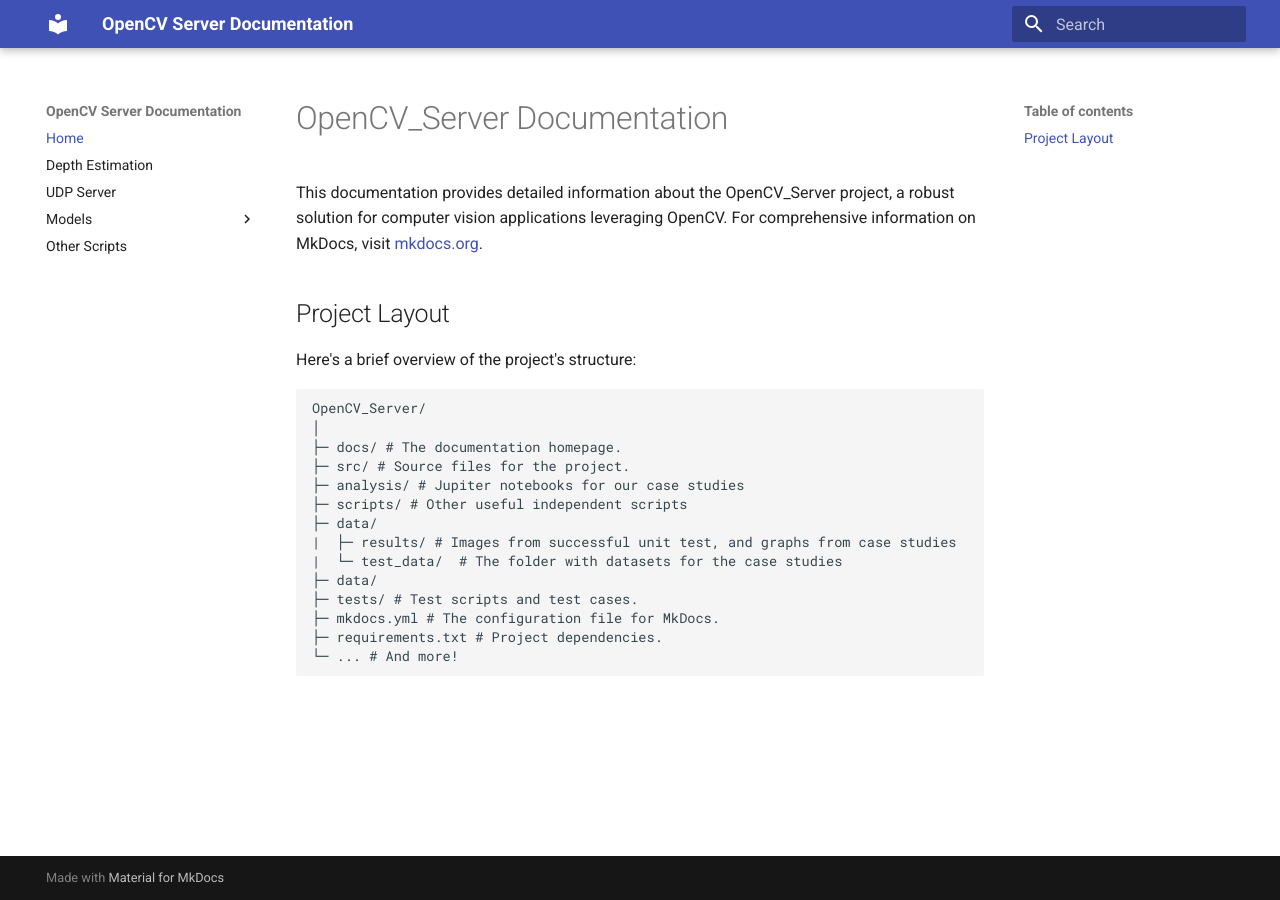
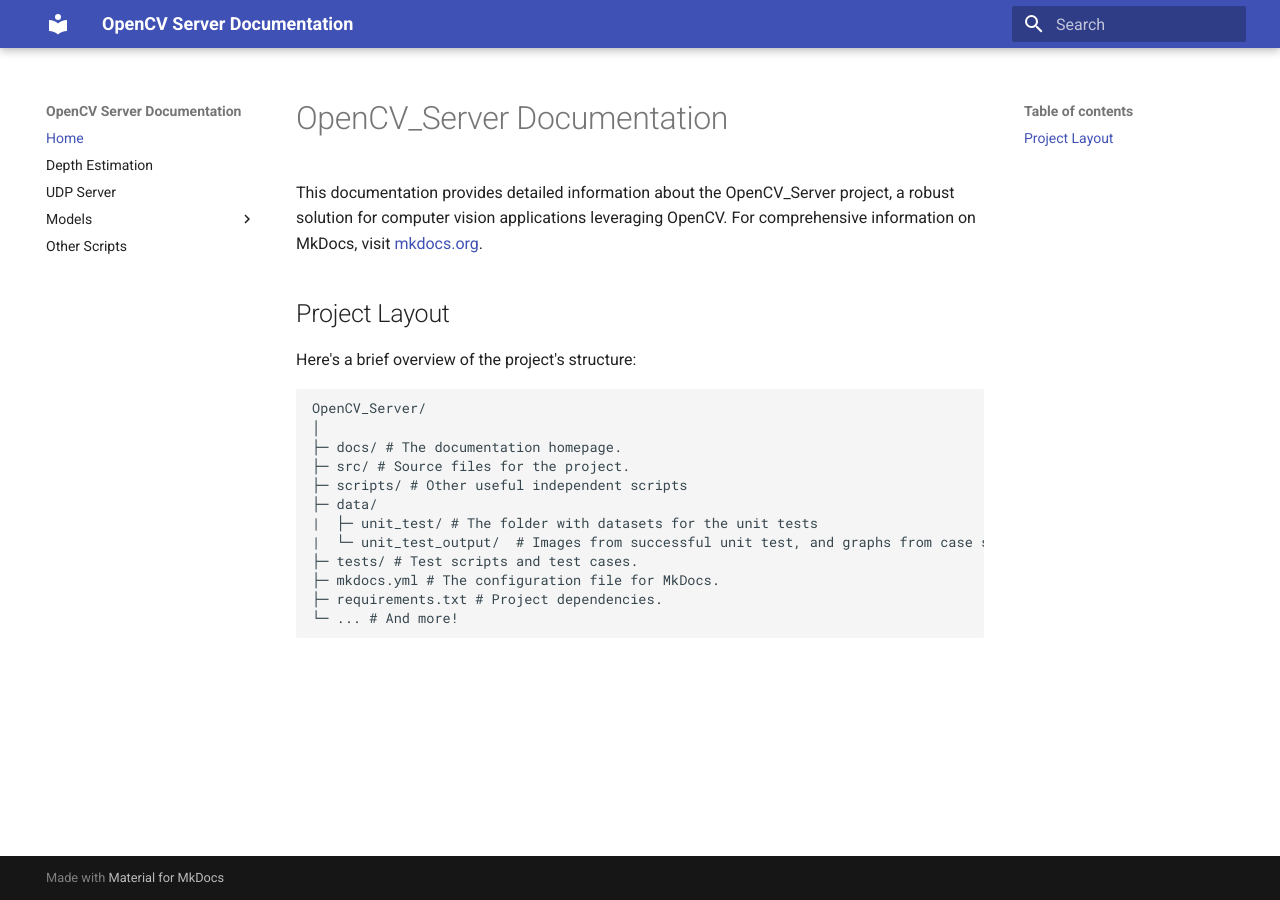
Before and after one commit to RIT-NTNU-Bachelor/OpenCV_Server, an MkDocs documentation site: the page built from docs/index.md, in a window 1280 px wide. Built offline with MkDocs 1.6.1 and Material for MkDocs 9.7.7, drawn with Linux system fonts in a browser that asks for light colours.

Commit message:
refactor: project structure in Mkdocs page

```diff
--- a/docs/index.md
+++ b/docs/index.md
@@ -11,12 +11,10 @@
 │
 ├─ docs/ # The documentation homepage.
 ├─ src/ # Source files for the project.
-├─ analysis/ # Jupiter notebooks for our case studies
 ├─ scripts/ # Other useful independent scripts
 ├─ data/
-|  ├─ results/ # Images from successful unit test, and graphs from case studies
-|  └─ test_data/  # The folder with datasets for the case studies
-├─ data/
+|  ├─ unit_test/ # The folder with datasets for the unit tests
+|  └─ unit_test_output/  # Images from successful unit test, and graphs from case studies
 ├─ tests/ # Test scripts and test cases.
 ├─ mkdocs.yml # The configuration file for MkDocs.
 ├─ requirements.txt # Project dependencies.
```
